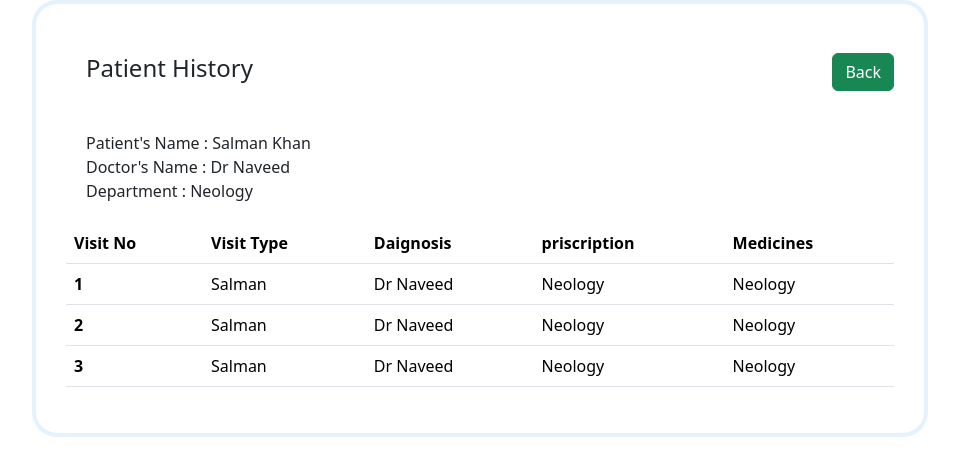
After one commit to shaikhirfan1505/MAD-1-project, a Python web app: template templates/patient_history.html in a window 1280 px wide. The commit adds this page. Shown: the top 476 px of the page, without its empty margins (160-1119 px from the left). Run offline with Jinja, Linux system fonts and the light colour scheme; the template is opened without the code that fills it, so the values that code supplies are empty.

Commit message:
created the update history page

```diff
--- /dev/null
+++ b/templates/patient_history.html
@@ -0,0 +1,99 @@
+<!DOCTYPE html>
+<html lang="en">
+<head>
+    <meta charset="UTF-8">
+    <meta name="viewport" content="width=device-width, initial-scale=1.0">
+    <title>Patient History</title>
+    <link rel="stylesheet" href="/static/style.css">
+     <link href="https://cdn.jsdelivr.net/npm/bootstrap@5.3.8/dist/css/bootstrap.min.css" rel="stylesheet"
+     integrity="sha384-sRIl4kxILFvY47J16cr9ZwB07vP4J8+LH7qKQnuqkuIAvNWLzeN8tE5YBujZqJLB" crossorigin="anonymous">
+     <style>
+
+        #main{
+            padding: 30px;
+            margin-top: 20px;
+            max-width: 70%;
+            margin: auto;
+            height: 100%;
+            border: 4px solid #e3f2fd ;
+            border-radius: 25px;
+
+            }
+            .navbar{
+                border-radius: 25px;
+            }
+            #sub_heading{
+                padding: 20px;
+            }
+            #description{
+                text-align: left;
+                margin: 20px;
+            }
+
+            #patients_nav{
+                display: flex;
+                align-items: center;
+                justify-content: space-between;
+            }
+
+
+     </style>
+
+
+
+</head>
+<body>
+    <div id="main">
+        <div >
+            <div id="patients_nav">
+                <h4 id="sub_heading">
+                Patient History
+            </h4>
+            <a href="admin_dash.html">
+                <button type="button" class="btn btn-success">Back</button>
+            </a>
+            </div>
+            <p id="description">
+                Patient's Name : Salman Khan
+                <br>
+                Doctor's Name : Dr Naveed
+                <br>
+                Department : Neology
+            </p>
+            <table class="table">
+            <thead>
+                <tr>
+                <th scope="col">Visit No</th>
+                <th scope="col">Visit Type</th>
+                <th scope="col">Daignosis</th>
+                <th scope="col">priscription</th>
+                <th scope="col">Medicines</th>
+                </tr>
+            </thead>
+            <tbody>
+                <tr>
+                <th scope="row">1</th>
+                <td>Salman</td>
+                <td>Dr Naveed</td>
+                <td>Neology</td>
+                <td>Neology</td>
+                </tr>
+                <tr>
+                <th scope="row">2</th>
+                <td>Salman</td>
+                <td>Dr Naveed</td>
+                <td>Neology</td>
+                <td>Neology</td>
+                </tr><tr>
+                <th scope="row">3</th>
+                <td>Salman</td>
+                <td>Dr Naveed</td>
+                <td>Neology</td>
+                <td>Neology</td>
+                </tr>
+            </tbody>
+            </table>
+        </div>
+    </div>
+</body>
+</html>
```
Also changed, not shown: templates/admin_dash.html (+23 -3 lines), templates/update_history.html (added, +105 -0 lines).
